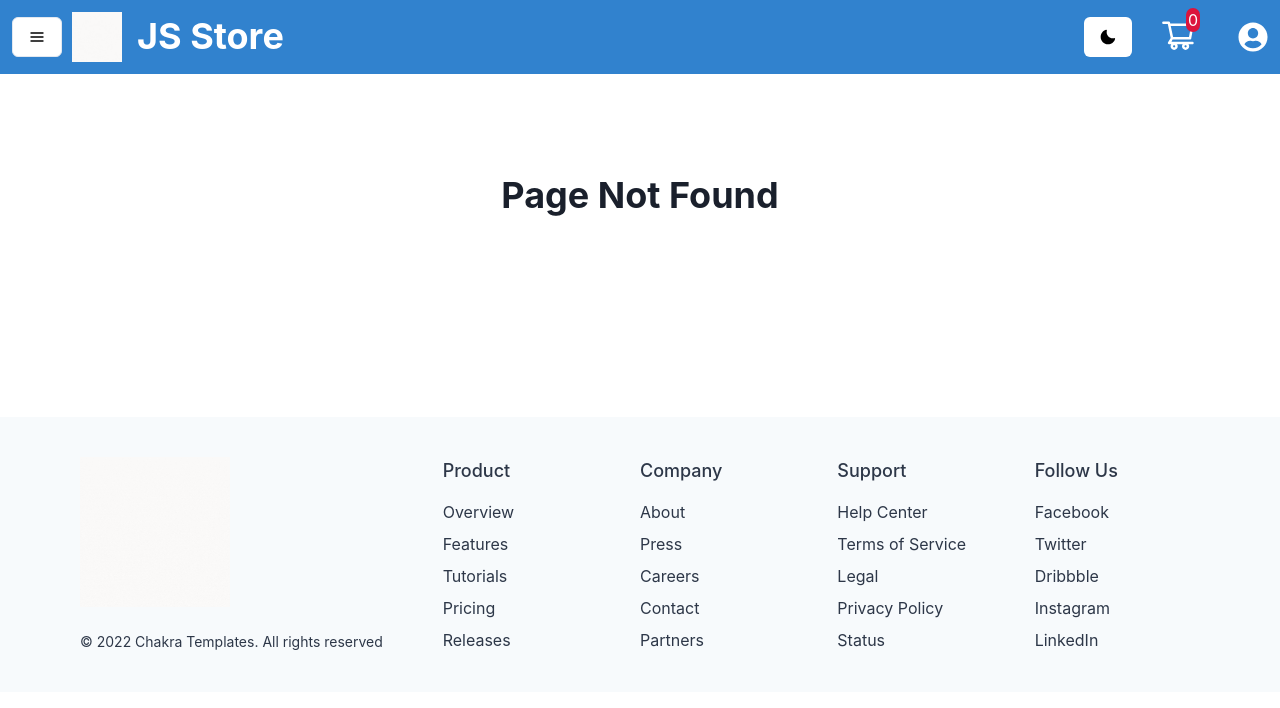
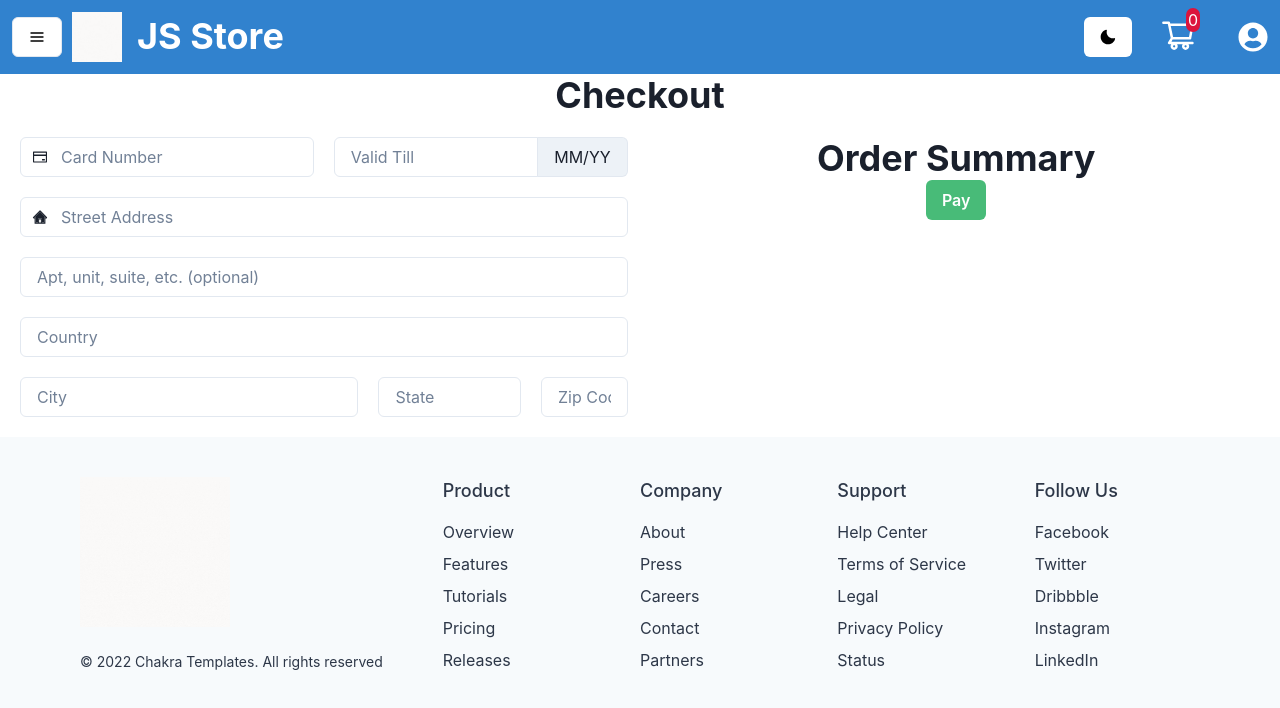
Before and after one commit to iAmJitenderRawat/JS-Store, a React (Vite) app in the folder client/: page /checkout in a window 1280 px wide. Shown: the top 708 px of the page. Built offline with nearby package versions, Linux system fonts and the light colour scheme.

Commit message:
first commit

```diff
--- a/client/src/App.css
+++ b/client/src/App.css
@@ -42,6 +42,7 @@
     padding-left: 50px;
     width: 85%;
     background-color: black;
+    color: #fff;
 }
 .center{
     width: 90%;
@@ -51,7 +52,7 @@
 }
 .image{
     width: 250px;
-    height:250px;
+    height: 250px;
     margin: auto;
 }
 .image:hover{
--- a/client/src/components/AllRoutes.jsx
+++ b/client/src/components/AllRoutes.jsx
@@ -7,6 +7,8 @@ import { Cart } from '../pages/Cart';
 import { SignUp } from '../pages/SignUp';
 import { SignIn } from '../pages/SignIn';
 import {PageNotFound} from "../pages/PageNotFound";
+import { Checkout } from '../pages/Checkout';
+import { PrivateRoute } from './PrivateRoute';
 
 export function AllRoutes() {
 
@@ -17,8 +19,23 @@ export function AllRoutes() {
         <Route path="/signUp" element={<SignUp />} />
         <Route path="/signIn" element={<SignIn />} />
         <Route path="/category/:pages" element={<CategoryProduct />} />
-        <Route path="/products/:id" element={<SingleProductPage />} />
-        <Route path="/cart" element={<Cart />} />
+        <Route
+          path="/products/:id"
+          element={
+            <PrivateRoute>
+              <SingleProductPage />
+            </PrivateRoute>
+          }
+        />
+        <Route
+          path="/cart"
+          element={
+            <PrivateRoute>
+              <Cart />
+            </PrivateRoute>
+          }
+        />
+        <Route path="/checkout" element={<Checkout />} />
         <Route path="*" element={<PageNotFound />} />
       </Routes>
     </div>
--- /dev/null
+++ b/client/src/components/PrivateRoute.jsx
@@ -0,0 +1,13 @@
+import React from "react";
+import { AuthContext } from "../components/AuthContext";
+import { Navigate } from "react-router-dom";
+
+export function PrivateRoute({ children }) {
+  const { isAuth } = React.useContext(AuthContext);
+
+  if (!isAuth) {
+    return <Navigate to="/signUp" />;
+  }
+
+  return children;
+}
--- a/client/src/context/slices/cartSlice.jsx
+++ b/client/src/context/slices/cartSlice.jsx
@@ -11,8 +11,11 @@ const cartSlice = createSlice({
     remove(state, action) {
       return state.filter((item) => item.id !== action.payload);
     },
+    reset(state){
+      return state=[];
+    }
   },
 });
 
-export const { add, remove } = cartSlice.actions;
+export const { add, remove, reset } = cartSlice.actions;
 export default cartSlice.reducer;
--- a/client/src/pages/Cart.jsx
+++ b/client/src/pages/Cart.jsx
@@ -169,6 +169,13 @@ export const Cart = () => {
                   </Heading>
                 </Flex>
               </Box>
+              <Flex justify={"flex-end"} m={"10px 0"}>
+                <Link to={"/checkout"}>
+                  <Button bg={"green.400"} color={"white"}>
+                    Checkout
+                  </Button>
+                </Link>
+              </Flex>
             </Box>
           </Box>
         ) : (
--- a/client/src/pages/CategoryProduct.jsx
+++ b/client/src/pages/CategoryProduct.jsx
@@ -54,6 +54,7 @@ export function CategoryProduct() {
     dispatch(add(product));
     toast({
       title: "Added to cart",
+      position:"bottom-left",
       status: "success",
       duration: 1000,
       isClosable: true,
@@ -158,11 +159,8 @@ export function CategoryProduct() {
                       <Divider />
                       <CardFooter>
                         <ButtonGroup spacing="2">
-                          <Button variant="solid" colorScheme="blue">
-                            Buy now
-                          </Button>
                           <Button
-                            variant="ghost"
+                            variant="solid"
                             colorScheme="blue"
                             onClick={() => handleAdd(item)}
                           >
--- /dev/null
+++ b/client/src/pages/Checkout.jsx
@@ -0,0 +1,106 @@
+import {
+  Box,
+  Button,
+  Center,
+  Divider,
+  Flex,
+  FormControl,
+  FormLabel,
+  Heading,
+  HStack,
+  Image,
+  Input,
+  InputGroup,
+  InputLeftAddon,
+  InputLeftElement,
+  InputRightAddon,
+  Text,
+  useToast,
+  VStack,
+} from "@chakra-ui/react";
+import React from "react";
+import { AiTwotoneHome, AiOutlineCreditCard } from "react-icons/ai";
+import { useDispatch, useSelector } from "react-redux";
+import { reset } from "../context/slices/cartSlice";
+
+export function Checkout() {
+  const Cartproducts = useSelector((state) => state.cart);
+  const dispatch = useDispatch();
+  const toast = useToast();
+  const total = Cartproducts.reduce((acc, ele) => {
+    return acc + 70 * ele.price;
+  }, 0);
+  const handlePay = () => {
+    setTimeout(() => {
+      toast({
+        title: "Payment Successful",
+        description: "Order Placed",
+        position: "top",
+        status: "success",
+        duration: 1000,
+        isClosable: true,
+      });
+      dispatch(reset())
+    }, 2000);
+  };
+  console.log(Cartproducts);
+  return (
+    <Box>
+      <Heading textAlign={"center"}>Checkout</Heading>
+      <Box p={5}>
+        <Flex justify={"space-between"}>
+          <FormControl w={"49%"}>
+            <Flex flexDirection={"column"} gap={5}>
+              <Flex gap={5}>
+                <InputGroup>
+                  <InputLeftElement children={<AiOutlineCreditCard />} />
+                  <Input placeholder={"Card Number"} />
+                </InputGroup>
+                <InputGroup>
+                  <Input placeholder={"Valid Till"} />
+                  <InputRightAddon children={"MM/YY"} />
+                </InputGroup>
+              </Flex>
+              <InputGroup>
+                <InputLeftElement children={<AiTwotoneHome />} />
+                <Input placeholder={"Street Address"} />
+              </InputGroup>
+              <Input placeholder={"Apt, unit, suite, etc. (optional)"} />
+              <Input placeholder="Country" />
+              <Flex gap={5}>
+                <Input placeholder="City" w={"60%"} />
+                <Input placeholder={"State"} w={"25%"} />
+                <Input placeholder={"Zip Code"} w={"15%"} />
+              </Flex>
+            </Flex>
+          </FormControl>
+          {/* <Divider orientation="vertical" w={"1%"} variant="solid" h={"full"} color={"red.900"} /> */}
+          <Box w={"49%"}>
+            <Heading textAlign={"center"}>Order Summary</Heading>
+            {Cartproducts
+              ? Cartproducts?.map((item) => {
+                  return (
+                    <Flex key={item.id} p={5} gap={5}>
+                      <Image src={item.thumbnail} w={100} />
+                      <Box>
+                        <Text>{item.title}</Text>
+                        <Text>₹ {70 * item.price}</Text>
+                      </Box>
+                    </Flex>
+                  );
+                })
+              : null}
+            <Heading>
+              {Cartproducts.length > 0 ? "Total: ₹" + " " + total : null}
+            </Heading>
+            <Center>
+              <Button bg={"green.400"} color={"white"} onClick={handlePay}>
+                Pay
+              </Button>
+            </Center>
+          </Box>
+        </Flex>
+      </Box>
+    </Box>
+  );
+}
```
